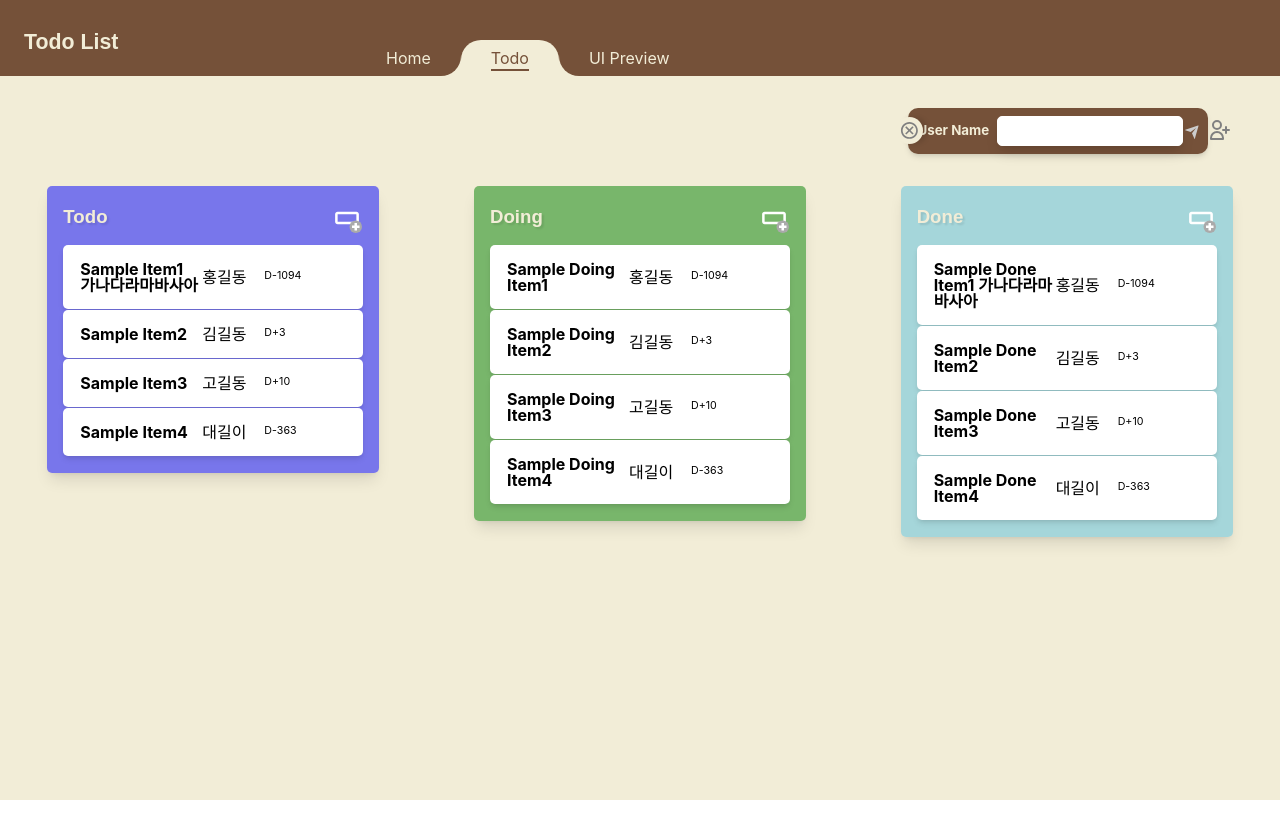
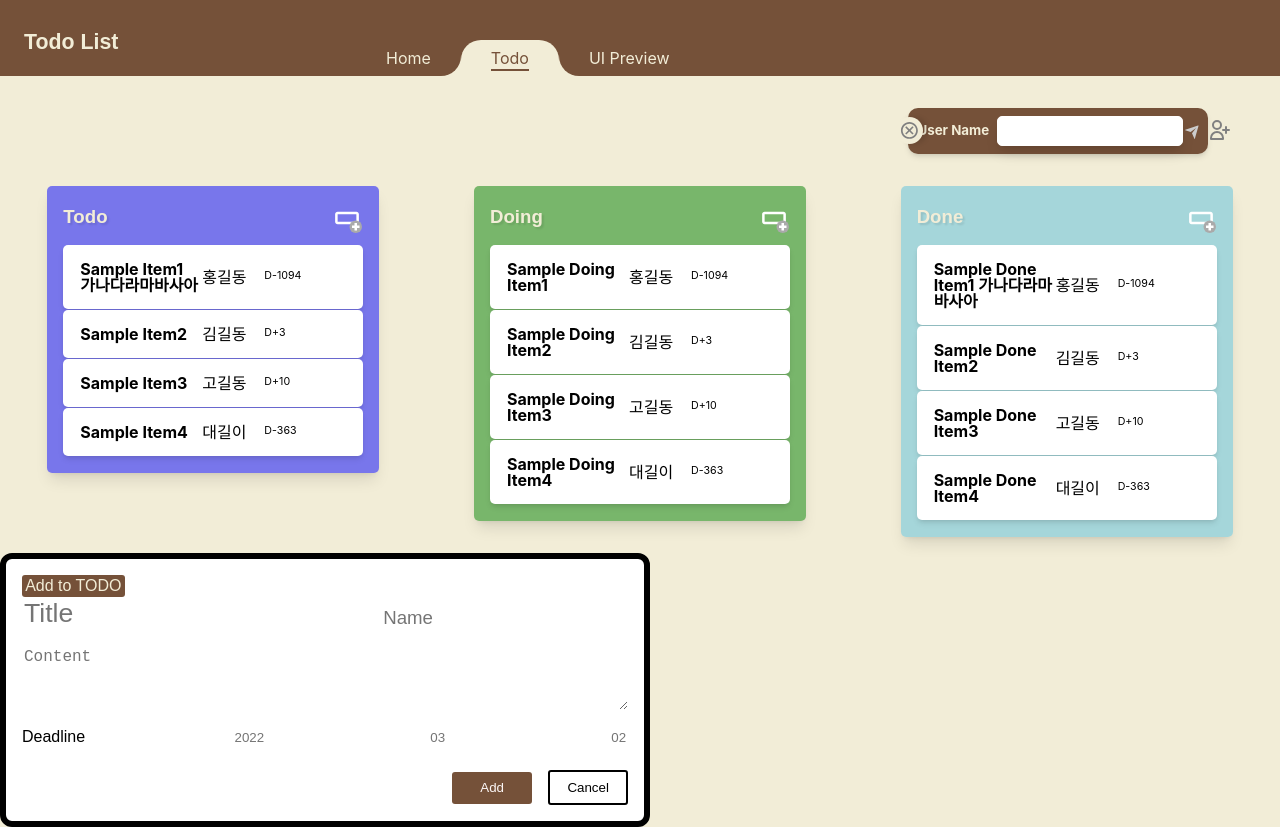
Before and after one commit to RunLearn/super-todoapp, a Next.js app: page /room in a window 1280 px wide. Before the commit the page ends 800 px from the top, so only its background shows below. Built offline with nearby package versions, Linux system fonts and the light colour scheme.

Commit message:
Style(TodoRoom): Create add form design

```diff
--- a/pages/room/index.tsx
+++ b/pages/room/index.tsx
@@ -1,4 +1,5 @@
 import Nav from "@common/components/Nav"
+import AddTodoItemForm from "@todo/components/AddTodoItemForm"
 import TodoListCard from "@todo/components/TodoListCard"
 import TodoRoomMainHeader from "@todo/components/TodoRoomMainHeader"
 import { NextPage } from "next"
@@ -21,6 +22,9 @@ const TodoPage: NextPage = () => {
                         <TodoListCard title="Doing" list={ doingList } backgroundColor="success" />
                         <TodoListCard title="Done" list={ doneList } backgroundColor="info" />
                     </ReactiveFlexBoxLayout>
+                    <aside>
+                        <AddTodoItemForm listName="todo" />
+                    </aside>
                 </FlexBoxLayout>
             </MainLayout>
         </>
--- /dev/null
+++ b/src/features/todo/components/AddTodoItemForm.tsx
@@ -0,0 +1,80 @@
+import { NextPage } from "next"
+import ButtonLayout from "styles/buttons/ButtonLayout";
+import AddTodoFormLayout from "styles/divs/AddTodoFormLayout"
+import FlexBoxLayout from "styles/divs/FlexBoxLayout"
+
+export interface AddTodoItemFormProps {
+    listName: 'todo' | 'doing' | 'done';
+}
+
+const AddTodoItemForm: NextPage<AddTodoItemFormProps> = (props) => {
+
+    // FIXME Now using client time. If it is not correct, fix it.
+    const today = new Date().toISOString().substring(0, 10);
+
+    return (
+        <AddTodoFormLayout>
+            <header>
+                <h1>Add to { props.listName?.toUpperCase() ?? "<Error: No list selected...>" }</h1>
+            </header>
+            <FlexBoxLayout flexType="rowBetweenBottom" className="input-container">
+                <div className="input-cell">
+                    <input type="text" name="title"
+                        placeholder="Title"
+                        className="necessary"
+                        tabIndex={ 1 } />
+                    <span />
+                </div>
+                <div className="input-cell">
+                    <input type="text" name="name"
+                        placeholder="Name"
+                        list="users"
+                        className="necessary"
+                        tabIndex={ 2 } />
+                    <span />
+                    <datalist id="users">
+                        <option value="홍길동" />
+                        <option value="김길동" />
+                        <option value="고길동" />
+                        <option value="대길이" />
+                    </datalist>
+                </div>
+            </FlexBoxLayout>
+            <div className="input-container">
+                <div className="textarea-cell">
+                    <textarea name="content"
+                        placeholder="Content"
+                        tabIndex={ 3 } />
+                    <span />
+                </div>
+            </div>
+            <FlexBoxLayout flexType="rowBetweenMiddle" className="input-container deadline-container">
+                <h6>Deadline</h6>
+                <div className="input-cell">
+                    <input type="text" name="deadline-year"
+                        placeholder={ today.substring(0, 4) }
+                        tabIndex={ 4 } />
+                    <span />
+                </div>
+                <div className="input-cell">
+                    <input type="text" name="deadline-month"
+                        placeholder={ today.substring(5, 7) }
+                        tabIndex={ 5 } />
+                    <span />
+                </div>
+                <div className="input-cell">
+                    <input type="text" name="deadline-date"
+                        placeholder={ today.substring(8, 10) }
+                        tabIndex={ 6 } />
+                    <span />
+                </div>
+            </FlexBoxLayout>
+            <FlexBoxLayout flexType="rowRightMiddle" className="button-group">
+                <ButtonLayout className="main" tabIndex={ 7 }>Add</ButtonLayout>
+                <ButtonLayout className="light" tabIndex={ 8 }>Cancel</ButtonLayout>
+            </FlexBoxLayout>
+        </AddTodoFormLayout>
+    )
+}
+
+export default AddTodoItemForm
--- /dev/null
+++ b/styles/divs/AddTodoFormLayout.ts
@@ -0,0 +1,114 @@
+import styled, { css } from "styled-components";
+
+const inputFontSize = {
+    "title": "20pt",
+    "name": "14pt",
+}
+
+const AddTodoFormLayout = styled.div`
+    ${props => props.theme.styleSet.flex.colLeft}
+    ${props => css`
+        --main: ${props.theme.main};
+        --sub: ${props.theme.sub};
+    `}
+
+    padding: 1rem;
+    background-color: white;
+    border-style: solid;
+    border-color: black;
+    border-width: 6px;
+    border-radius: 12px;
+
+    header {
+        background-color: var(--main);
+        border-radius: 3px;
+        color: var(--sub);
+        padding: 0.2rem;
+        user-select: none;
+    }
+
+    .input-container {
+        width: 100%;
+    }
+
+    .input-cell {
+        position: relative;
+
+        span::after {
+            content: " ";
+            position: absolute;
+            left: 0%;
+            bottom: 0px;
+            color: black;
+            width: 0%;
+            background-color: none;
+            border-bottom-style: solid;
+            border-bottom-color: black;
+            border-bottom-width: 2px;
+
+            transition: 0ms;
+        }
+
+        &:hover, & input:focus + {
+            span::after {
+                transition: all 1000ms;
+                width: 98%;
+            }
+        }
+    }
+
+    input[type="text"] {
+        background-color: none;
+    }
+
+    ${
+        (Object.keys(inputFontSize) as (keyof typeof inputFontSize)[]).map((name, index, arr) => css`
+            input[name="${name}"] {
+                font-size: ${ inputFontSize[arr[index]] };
+            }
+        `)
+    }
+
+    .textarea-cell {
+        padding-top: 1rem;
+        padding-bottom: 1rem;
+
+        textarea[name="content"] {
+            transition: all 1000ms;
+            width: 100%;
+            height: calc(36pt + 1rem);
+
+            background: none;
+            border: none;
+            border-radius: 5px;
+            font-size: 12pt;
+        }
+
+        &:hover {
+            textarea[name="content"] {
+                background: rgba(0 0 0 / 0.05);
+            }
+        }
+    }
+
+    .deadline-container {
+        input {
+            text-align: right;
+        }
+    }
+
+    .button-group {
+        width: 100%;
+        padding-top: 1.5rem;
+
+        button {
+            margin-left: 1rem;
+            padding: 0.6em;
+            min-width: 5rem;
+            min-height: 2rem;
+            font-size: 10pt;
+        }
+    }
+`
+
+export default AddTodoFormLayout
```
